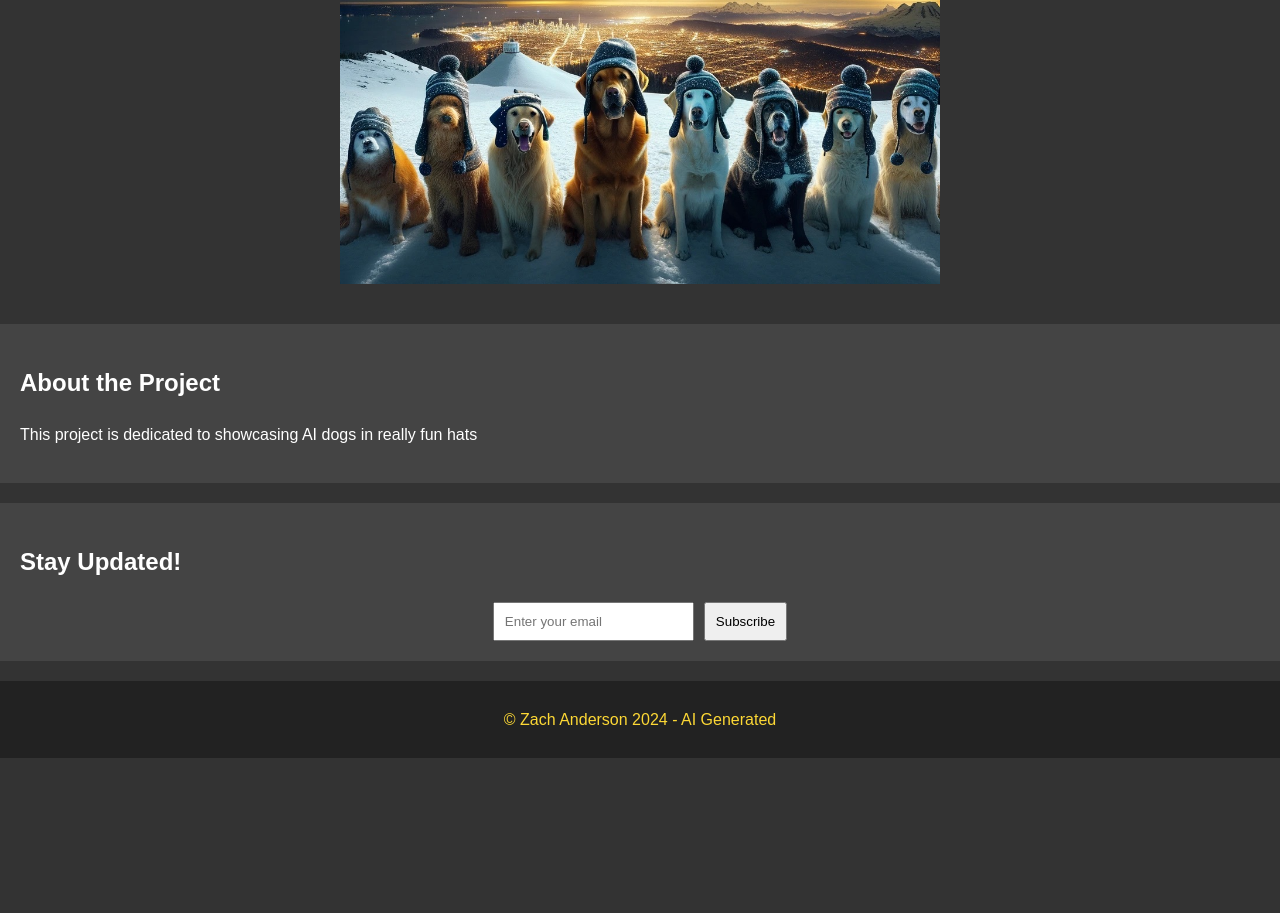
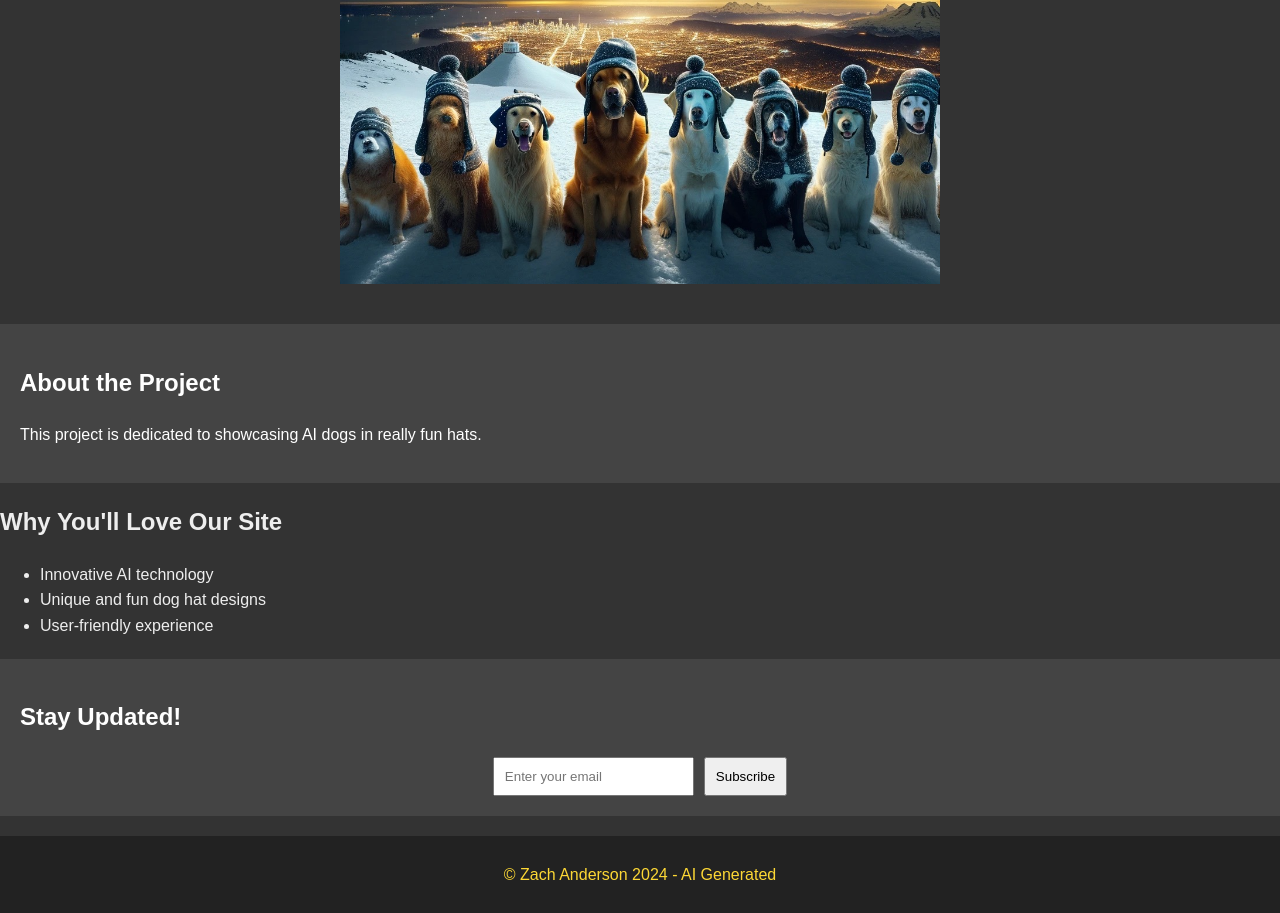
Before and after one commit to zachand0/zachand0.github.io, a plain HTML site: page index.html in a window 1280 px wide. Shown: the part 1132-2045 px from the top of the page. Before the commit the page ends 1890 px from the top, so only its background shows below. Drawn offline with Linux system fonts and the light colour scheme.

Commit message:
Update index.html

```diff
--- a/index.html
+++ b/index.html
@@ -7,7 +7,7 @@
 <body>
     <header class="site-header">
         <h1>Welcome to Dogs with Really Fun Hats!</h1>
-        <p>The best place on the internet to see AI generated dogs with hats!</p>
+        <p>The best place on the internet to see AI-generated dogs with hats!</p>
     </header>
 
     <section id="gallery" class="image-gallery">
@@ -19,7 +19,16 @@
 
     <section id="about" class="about-section">
         <h2>About the Project</h2>
-        <p>This project is dedicated to showcasing AI dogs in really fun hats</p>
+        <p>This project is dedicated to showcasing AI dogs in really fun hats.</p>
+    </section>
+
+    <section id="features" class="features-section">
+        <h2>Why You'll Love Our Site</h2>
+        <ul>
+            <li>Innovative AI technology</li>
+            <li>Unique and fun dog hat designs</li>
+            <li>User-friendly experience</li>
+        </ul>
     </section>
 
     <section id="subscribe" class="subscribe-section">
```
